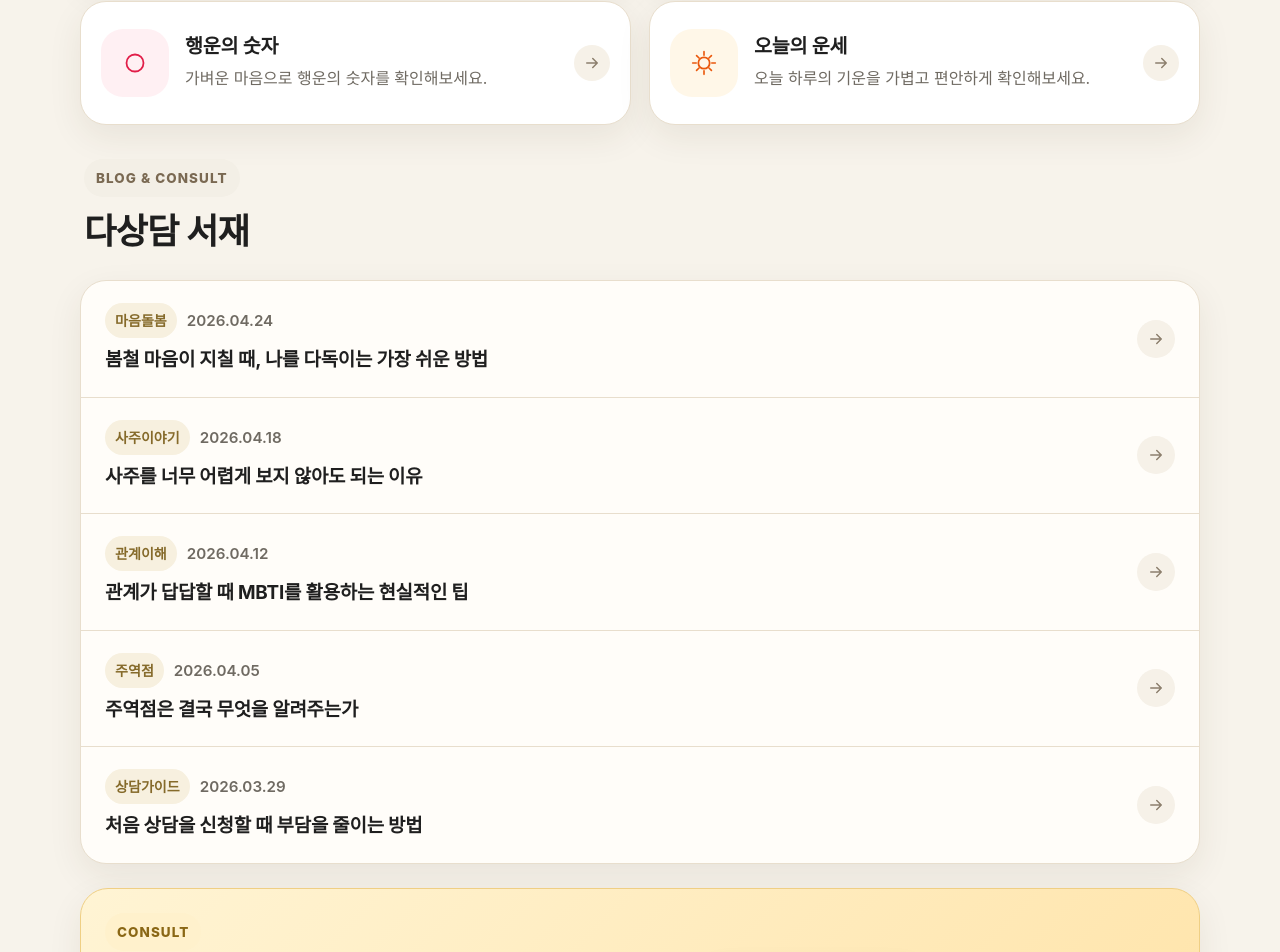
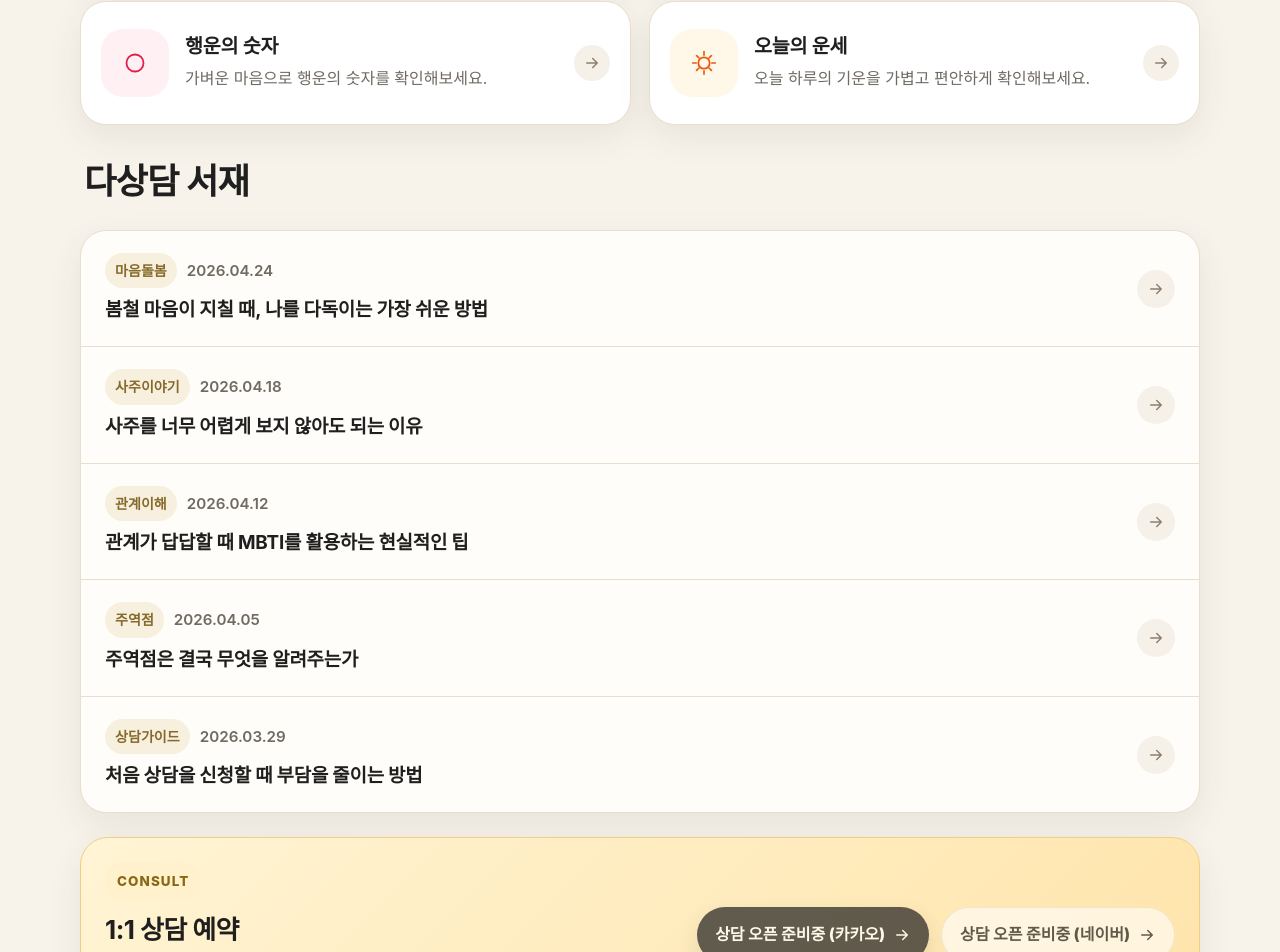
Before and after one commit to inhwoi7/dasangdam-main, a Next.js app: page / in a window 1280 px wide. Shown: the part 865-1817 px from the top of the page. Built offline with nearby package versions, Linux system fonts and the light colour scheme.

Commit message:
페이지 문구 변경

```diff
--- a/app/page.tsx
+++ b/app/page.tsx
@@ -382,7 +382,6 @@ export default function Page() {
 
         <section className="section">
           <div className="sectionTitle">
-            <span className="sectionBadge">BLOG & CONSULT</span>
             <h2>다상담 서재</h2>
 
           </div>
```
